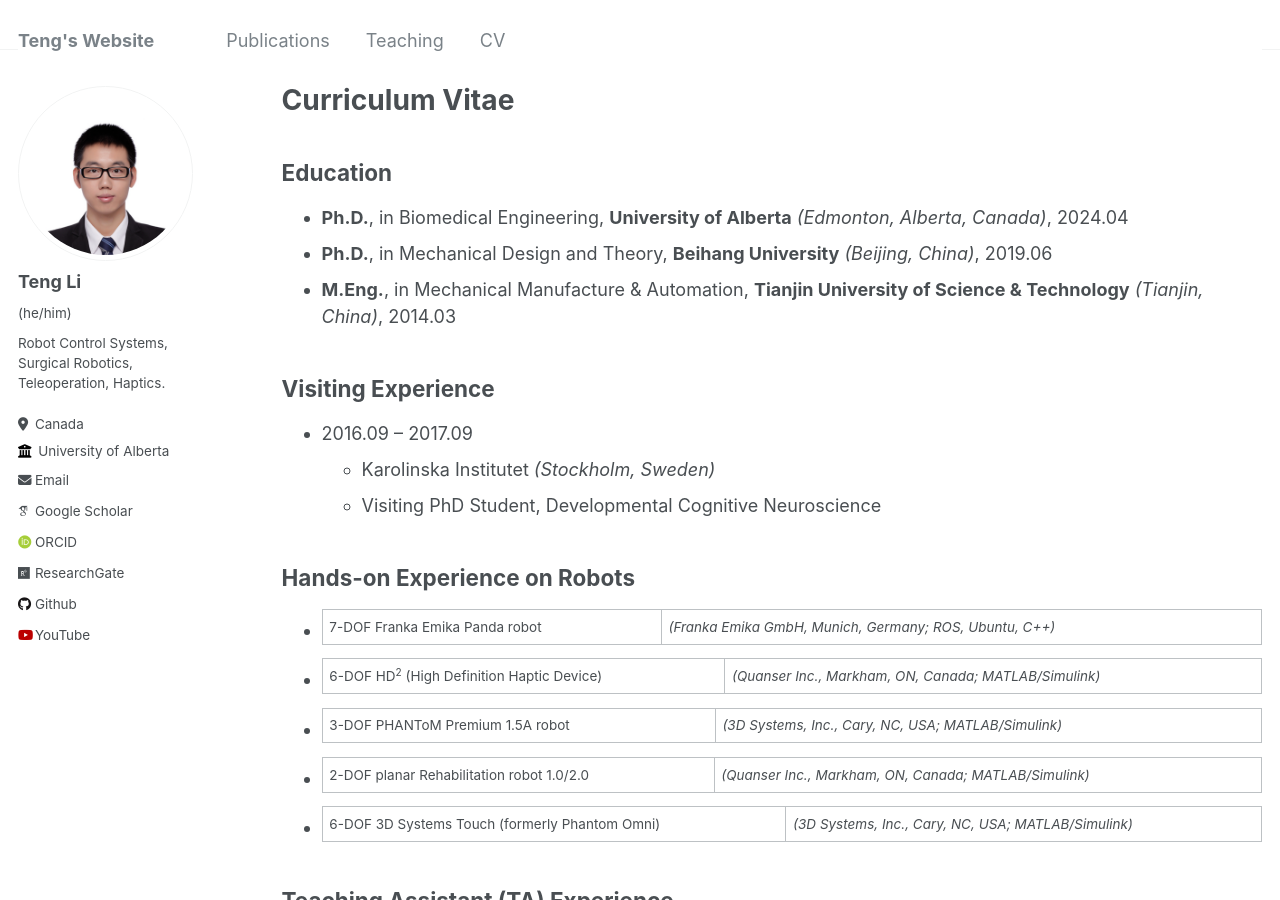
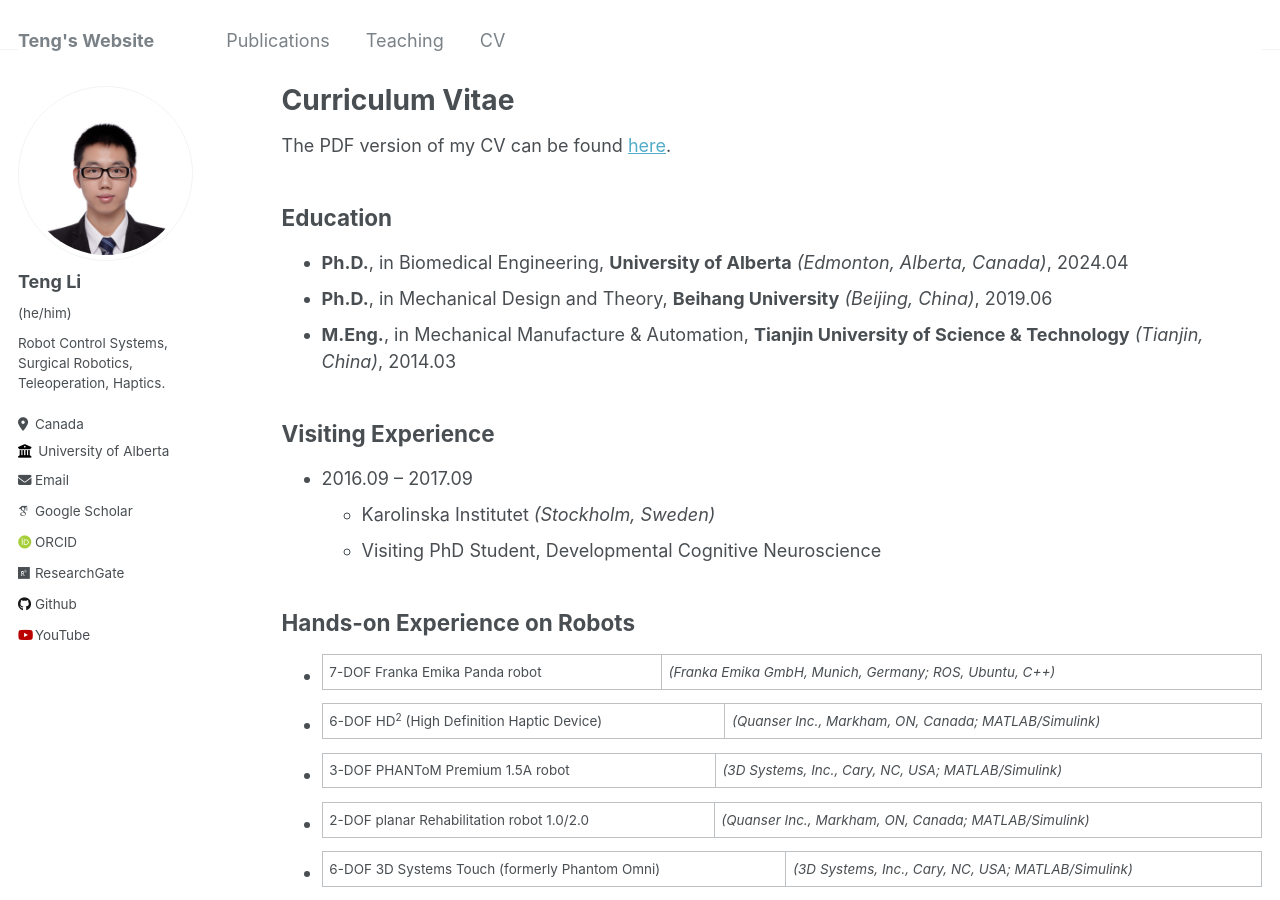
Before and after one commit to teng4/teng4.github.io, a Jekyll site: the page built from _pages/cv.md, in a window 1280 px wide and 900 px high. Built offline with Jekyll 4.4.1, drawn with Linux system fonts in a browser that asks for light colours; some web fonts are replaced.

Commit message:
Update cv.md

```diff
--- a/_pages/cv.md
+++ b/_pages/cv.md
@@ -8,6 +8,8 @@ redirect_from:
 ---
 
 {% include base_path %}
+
+The PDF version of my CV can be found [here]().
 
 
 Education
```
